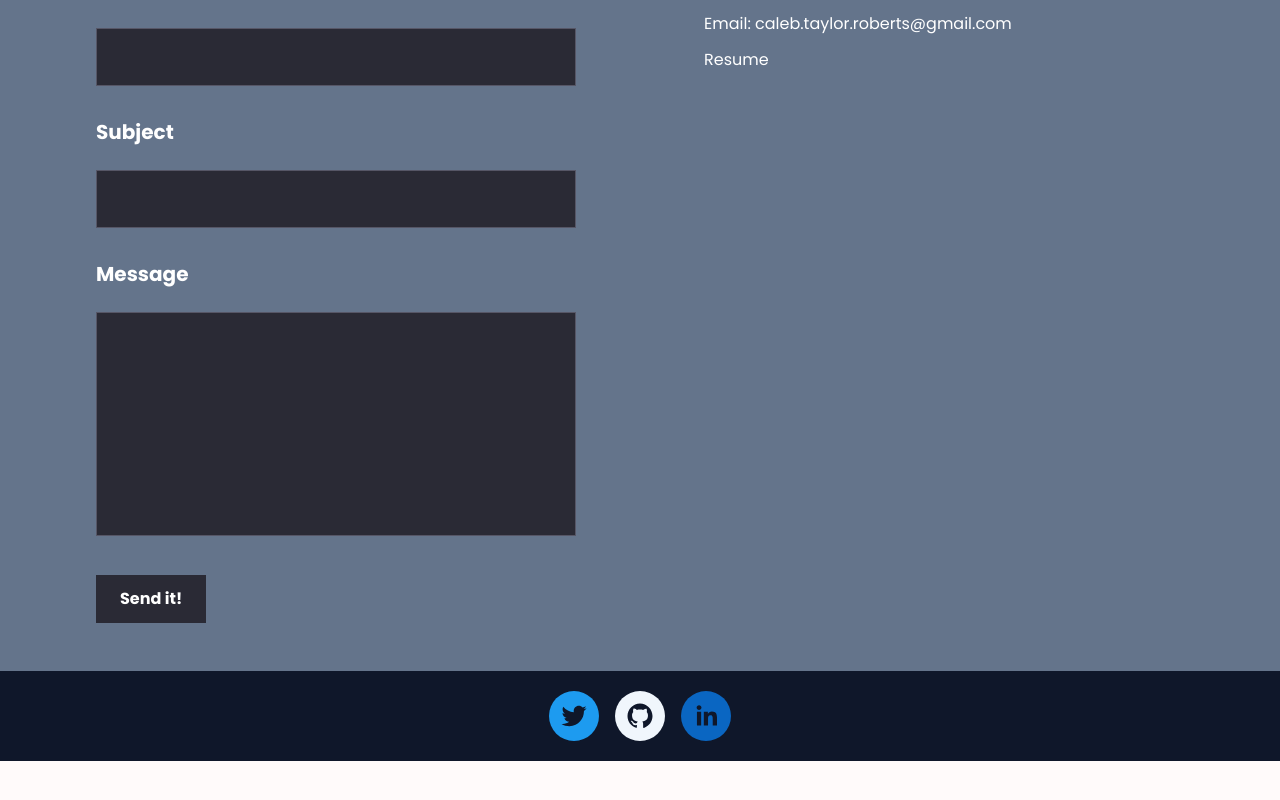
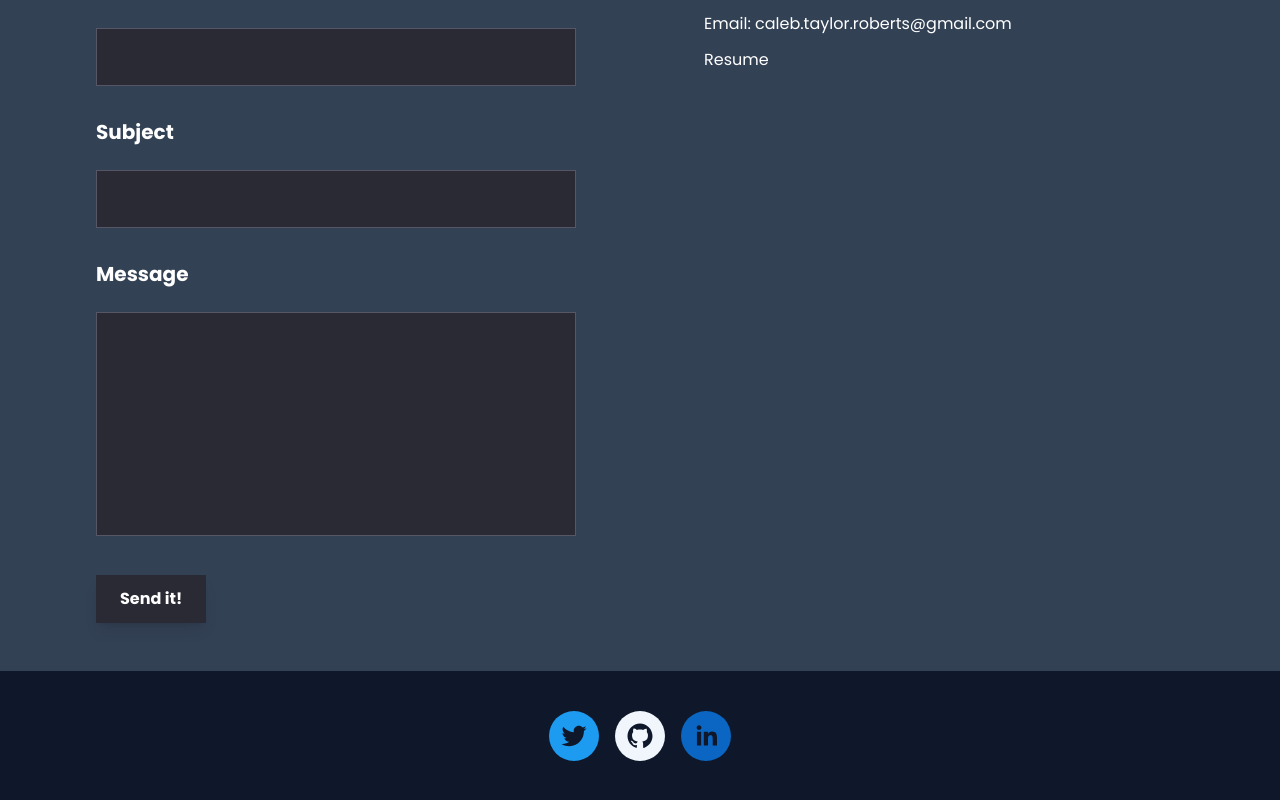
Before and after one commit to calebbbbs/portfolio, a React (Create React App) app in the folder frontend/: page / in a window 1280 px wide. Shown: the part 936-1736 px from the top of the page. Before the commit the page ends 1697 px from the top, so only its background shows below. Built offline with nearby package versions, Linux system fonts and the light colour scheme.

Commit message:
adjustments before beginning portfolio portion

```diff
--- a/frontend/src/components/Bio.jsx
+++ b/frontend/src/components/Bio.jsx
@@ -4,7 +4,7 @@ import image1 from '../assets/caleb.jpg'
 function Bio() {
   return (
     <>
-      <div className='box'>
+      <div className='box dark:grayscale-0'>
         <div className='box-border mx-auto max-w-2xl rounded overflow-hidden shadow-lg bg-white dark:bg-black opacity-80'>
           <div className='px-2 py-4 flex flex-wrap'>
             <p className='text-xl text-slate-700 dark:text-slate-400 text-right'>
--- a/frontend/src/components/Footer.jsx
+++ b/frontend/src/components/Footer.jsx
@@ -2,13 +2,13 @@ import { SocialIcon } from 'react-social-icons'
 function Footer() {
   return (
     <>
-      <footer className='footer'>
-        <div className='inset-x-0 button-group flex justify-center gap-4 py-5 bg-slate-900 dark:bg-black'>
-          <SocialIcon url='https://www.twitter.com/calebbbbs_io' bgColor='#1D9BF0'/>
-          <SocialIcon url='https://github.com/calebbbbs' bgColor='#F0F6FC'/>
-          <SocialIcon url='https://www.linkedin.com/in/calebbbbs/' bgColor='#0A66C2'/>
+      <footer className='footer mx-auto relative left-0 bottom-0 right-0'>
+        <ul className='py-10 button-group flex justify-center gap-4 bg-slate-900 dark:bg-black'>
+          <li><SocialIcon url='https://www.twitter.com/calebbbbs_io' bgColor='#1D9BF0'/></li>
+          <li><SocialIcon url='https://github.com/calebbbbs' bgColor='#F0F6FC'/></li>
+          <li><SocialIcon url='https://www.linkedin.com/in/calebbbbs/' bgColor='#0A66C2'/></li>
           {/* <a href="" className="btn btn-rounded bg-yellow-500"></a> */}
-        </div>
+        </ul>
       </footer>
     </>
   )
--- a/frontend/src/pages/ContactMe.jsx
+++ b/frontend/src/pages/ContactMe.jsx
@@ -1,12 +1,12 @@
 function ContactMe() {
   return (
     <div className='bg-white dark:bg-black'>
-      <div className='container my-24 flex justify-between items-center mx-auto px-8 md:px-14 lg:px-24 w-auto bg-slate-500 dark:bg-black'>
+      <div className='container my-24 flex justify-between items-center mx-auto px-auto md:px-14 lg:px-24 bg-slate-500 dark:bg-black'>
         <section className='w-full'>
           <h2 className='text-5xl pt-8 text-white text-center'>
             Put me to work 👨‍💻
           </h2>
-          <p className='text-input text-center dark:text-purple-500'>
+          <p className='text-input text-center dark:text-[#9a30cf]'>
             Contact me through any of the methods listed below.
           </p>
 
@@ -30,7 +30,7 @@ function ContactMe() {
                 </label>
                 <textarea className='w-full border border-input-border bg-input dark:bg-gray-400 text-white dark:text-black px-4 py-4 h-56 resize-none' name='yourMessage'></textarea>
               </div>
-              <button className='transition ease-in-out delay-150 hover:-translate-y-1 hover:scale-110 hover:bg-emerald-600 hover:brightness-100 duration-300 px-6 py-3 bg-input dark:bg-gray-500 text-white font-bold' type='submit'>
+              <button className='transition ease-in-out delay-150 hover:-translate-y-1 hover:scale-110 hover:bg-emerald-600 hover:brightness-100 duration-300 px-6 py-3 bg-input dark:bg-[#9a30cf] dark:hover:bg-[#9a30cf] dark:hover:shadow-[#9a30cf]/50 dark:shadow-[#9a30cf]/20 shadow-lg text-white font-bold' type='submit'>
                 Send it!
               </button>
             </div>
--- a/frontend/src/pages/Landing.jsx
+++ b/frontend/src/pages/Landing.jsx
@@ -11,15 +11,15 @@ function Landing() {
   return (
     <>
       {/* <Terminal /> */}
-      <div className='bg-little-rock bg-center bg-cover dark:bg-black box py-24'>
+      <div className='bg-little-rock bg-center bg-cover dark:grayscale box py-24'>
         <Bio />
       </div>
-      <div className='box flex justify-between items-center mx-auto px-8 md:px-14 lg:px-24 w-auto bg-slate-500 dark:bg-black'>
+      <div className='box flex justify-between items-center mx-auto px-8 md:px-14 lg:px-24 w-auto bg-slate-700 dark:bg-black'>
         <section className='w-full'>
           <h2 className='text-5xl pt-8 text-white text-center'>
             Put me to work 👨‍💻
           </h2>
-          <p className='text-input text-center dark:text-[#9a30cf]'>
+          <p className='text-secondary text-center dark:text-[#9a30cf]'>
             Contact me through any of the methods listed below.
           </p>
 
@@ -43,7 +43,7 @@ function Landing() {
                 </label>
                 <textarea className='w-full border border-input-border bg-input dark:bg-gray-400 text-white dark:text-black px-4 py-4 h-56 resize-none' name='yourMessage'></textarea>
               </div>
-              <button className='transition ease-in-out delay-150 hover:-translate-y-1 hover:scale-110 hover:bg-emerald-600 hover:brightness-100 duration-300 px-6 py-3 bg-input dark:bg-[#9a30cf] dark:hover:bg-[#9a30cf] dark:hover:shadow-[#9a30cf]/80 dark:shadow-[#9a30cf]/80 text-white font-bold' type='submit'>
+              <button className='transition ease-in-out delay-150 hover:-translate-y-1 hover:scale-110 hover:bg-emerald-600 hover:brightness-100 duration-300 px-6 py-3 bg-input dark:bg-[#9a30cf] dark:hover:bg-[#9a30cf] dark:hover:shadow-[#9a30cf]/50 dark:shadow-[#9a30cf]/20 shadow-lg text-white font-bold' type='submit'>
                 Send it!
               </button>
             </div>
```
